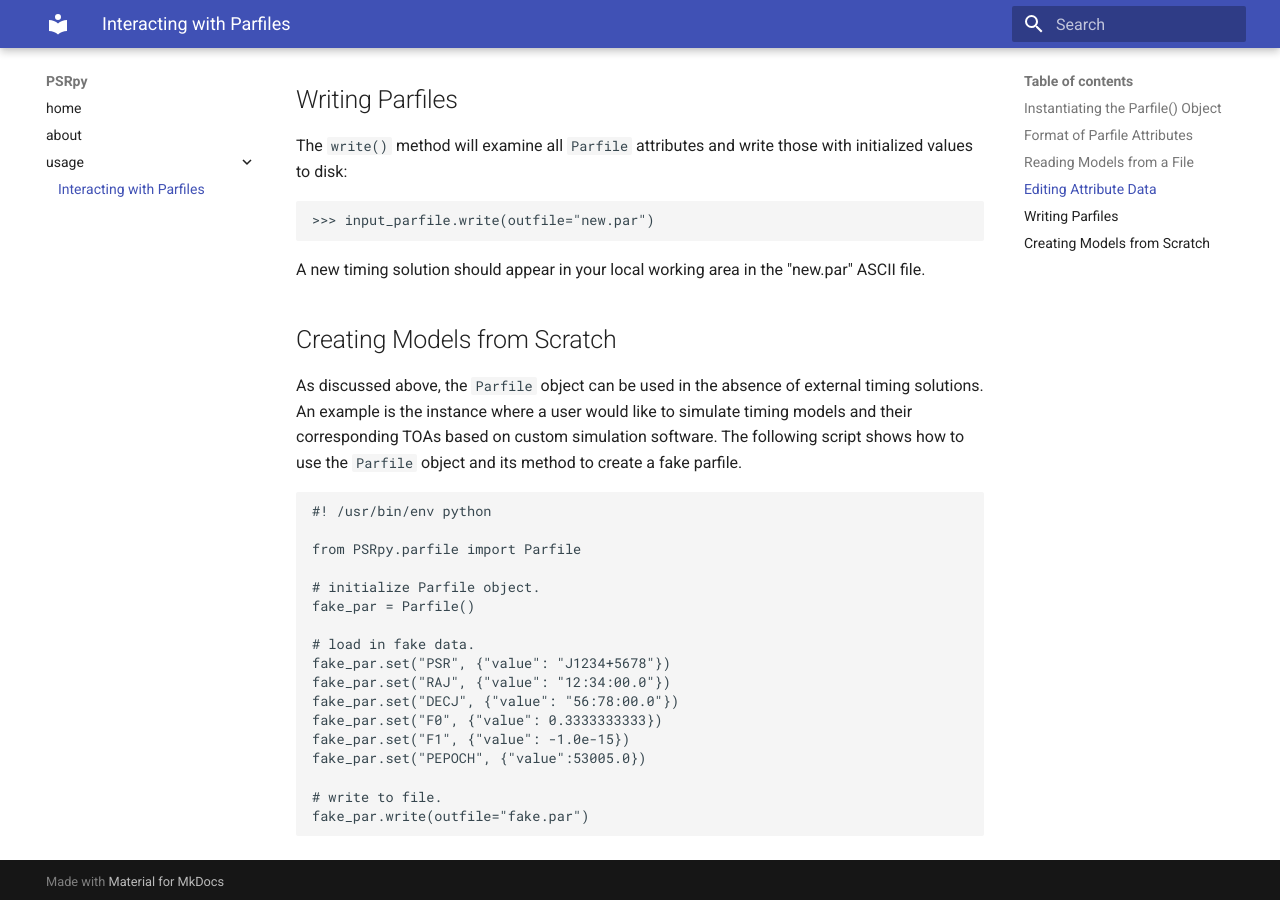
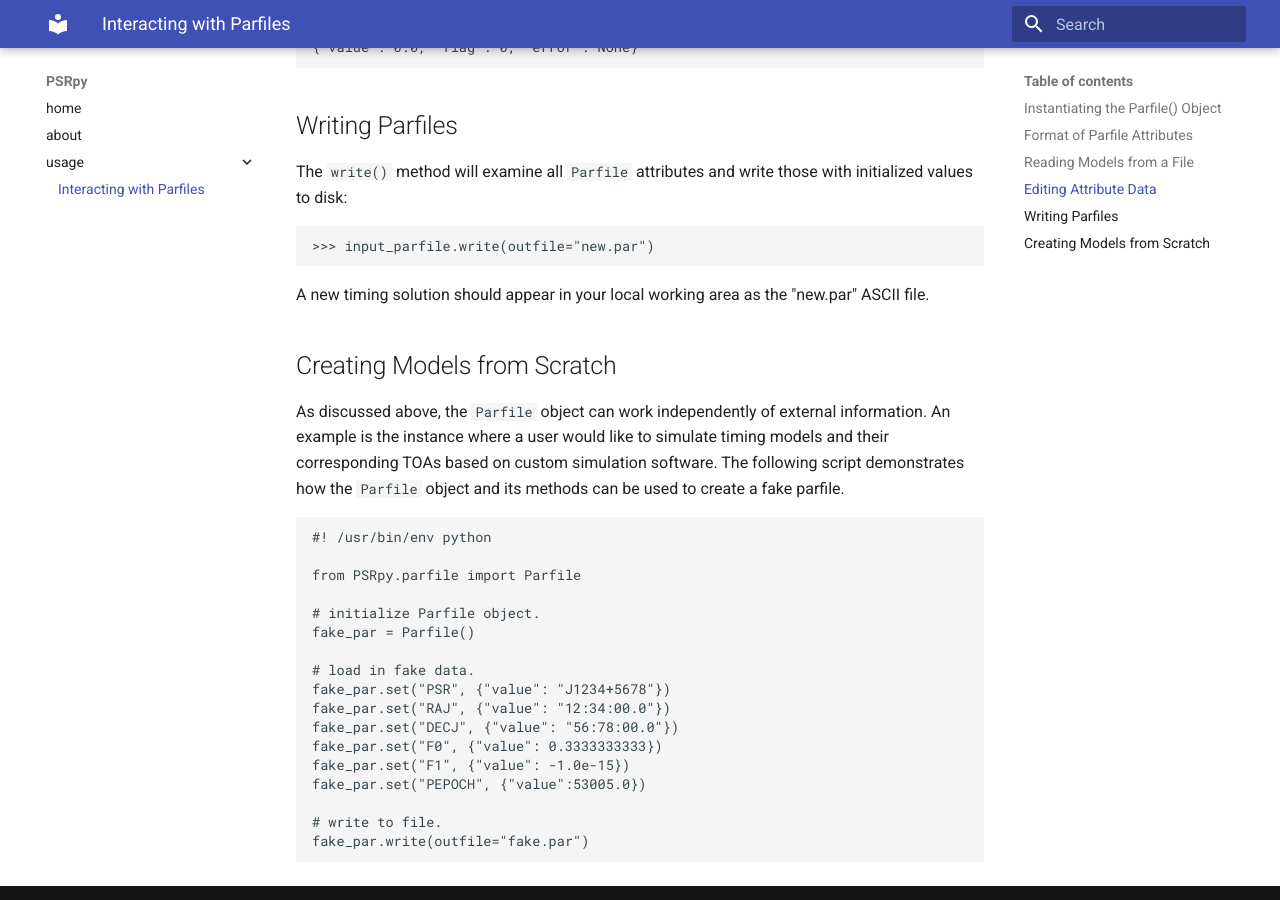
Before and after one commit to emmanuelfonseca/PSRpy, an MkDocs documentation site: the page built from docs/usage/parfiles.md, in a window 1280 px wide and 900 px high, scrolled down 1879 px. Built offline with MkDocs 1.6.1 and Material for MkDocs 9.7.7, drawn with Linux system fonts in a browser that asks for light colours; some of the changed text lies outside the part shown.

Commit message:
additional edits for clarity

````diff
--- a/docs/usage/parfiles.md
+++ b/docs/usage/parfiles.md
@@ -65,10 +65,10 @@
 >>> input_parfile.write(outfile="new.par")
 ```
 
-A new timing solution should appear in your local working area in the "new.par" ASCII file.
+A new timing solution should appear in your local working area as the "new.par" ASCII file.
 
 ## Creating Models from Scratch
-As discussed above, the `Parfile` object can be used in the absence of external timing solutions. An example is the instance where a user would like to simulate timing models and their corresponding TOAs based on custom simulation software. The following script shows how to use the `Parfile` object and its method to create a fake parfile.
+As discussed above, the `Parfile` object can work independently of external information. An example is the instance where a user would like to simulate timing models and their corresponding TOAs based on custom simulation software. The following script demonstrates how the `Parfile` object and its methods can be used to create a fake parfile.
 
 ``` python
 #! /usr/bin/env python
````
Also changed, not shown: other parts of docs/usage/parfiles.md (+2 -2 lines).
